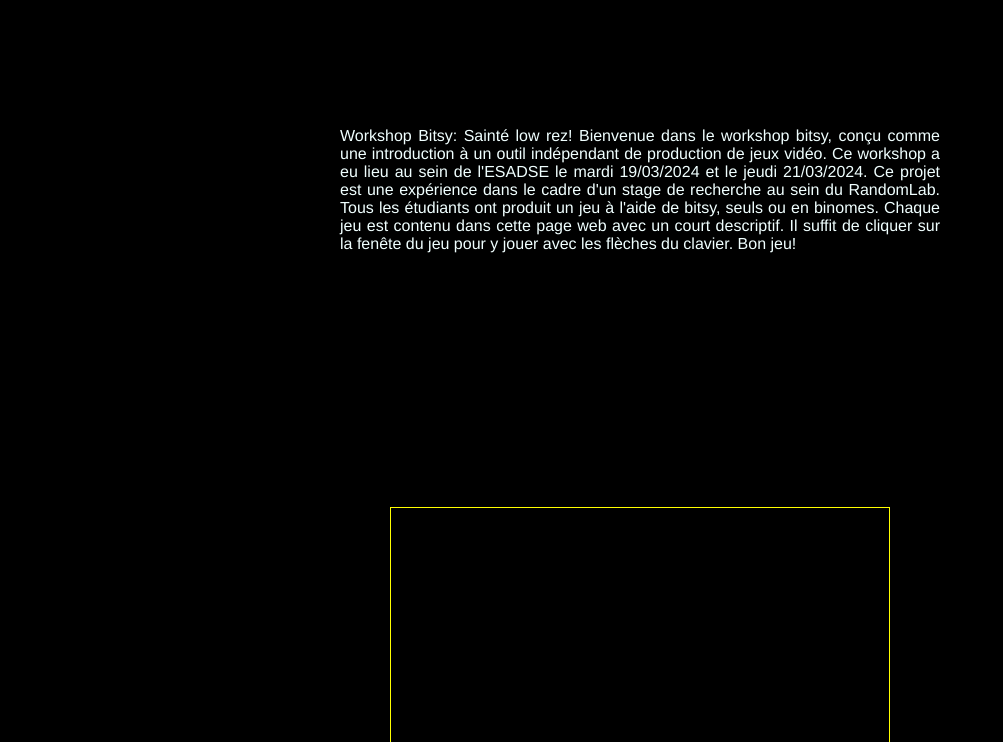
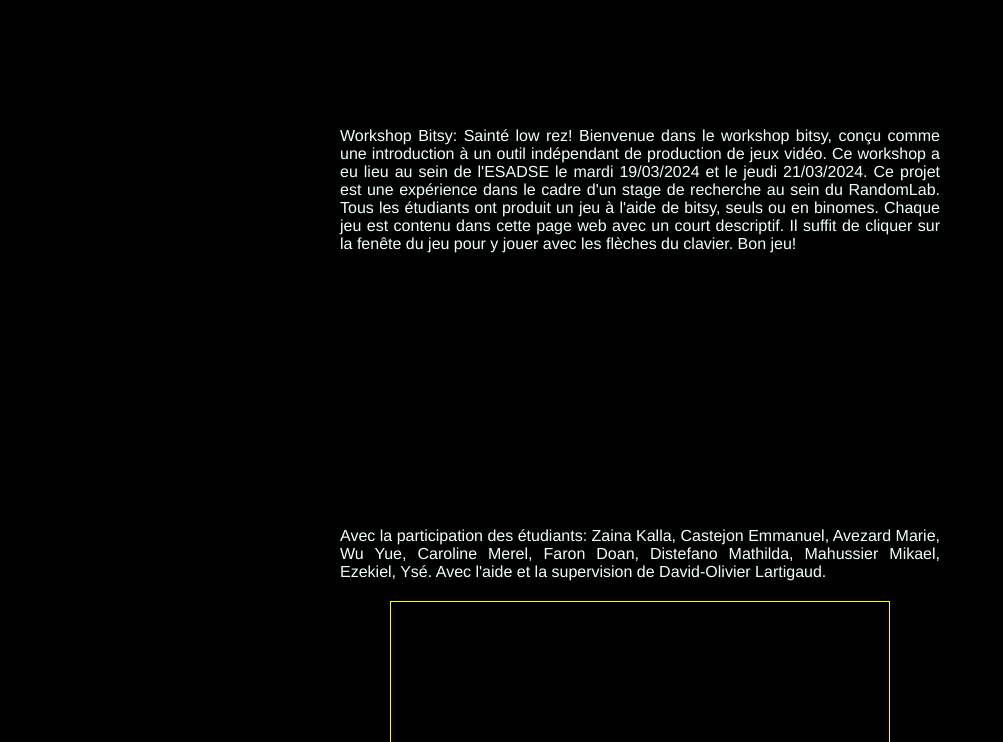
Before and after one commit to BenQueron/Workshop-Bitsy-Refaire_Sainte, a plain HTML site: page index.html in a window 1280 px wide. Shown: the part 58-800 px from the top of the page, without its empty margins (0-1003 px from the left). Drawn offline with Linux system fonts and the light colour scheme; a script that the page names is missing.

Commit message:
Update index.html
Addition des noms des participants du workshop

```diff
--- a/index.html
+++ b/index.html
@@ -23,6 +23,10 @@
 				Chaque jeu est contenu dans cette page web avec un court descriptif.
 				Il suffit de cliquer sur la fenête du jeu pour y jouer avec les flèches du clavier. Bon jeu!
 			</p>
+		</div>
+
+		<div id="noms">
+			<p> Avec la participation des étudiants: Zaina Kalla, Castejon Emmanuel, Avezard Marie, Wu Yue, Caroline Merel, Faron Doan, Distefano Mathilda, Mahussier Mikael, Ezekiel, Ysé. Avec l'aide et la supervision de David-Olivier Lartigaud.</p>
 		</div>
 
 		<!--
```
